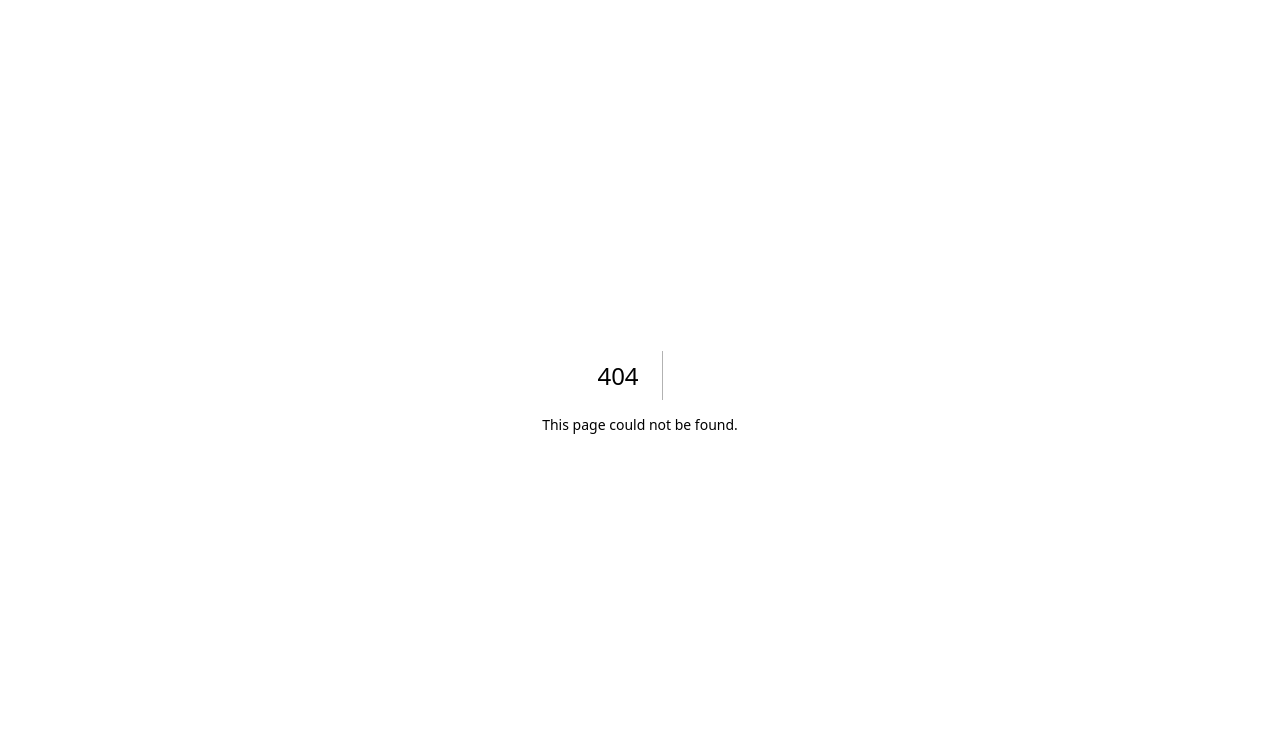
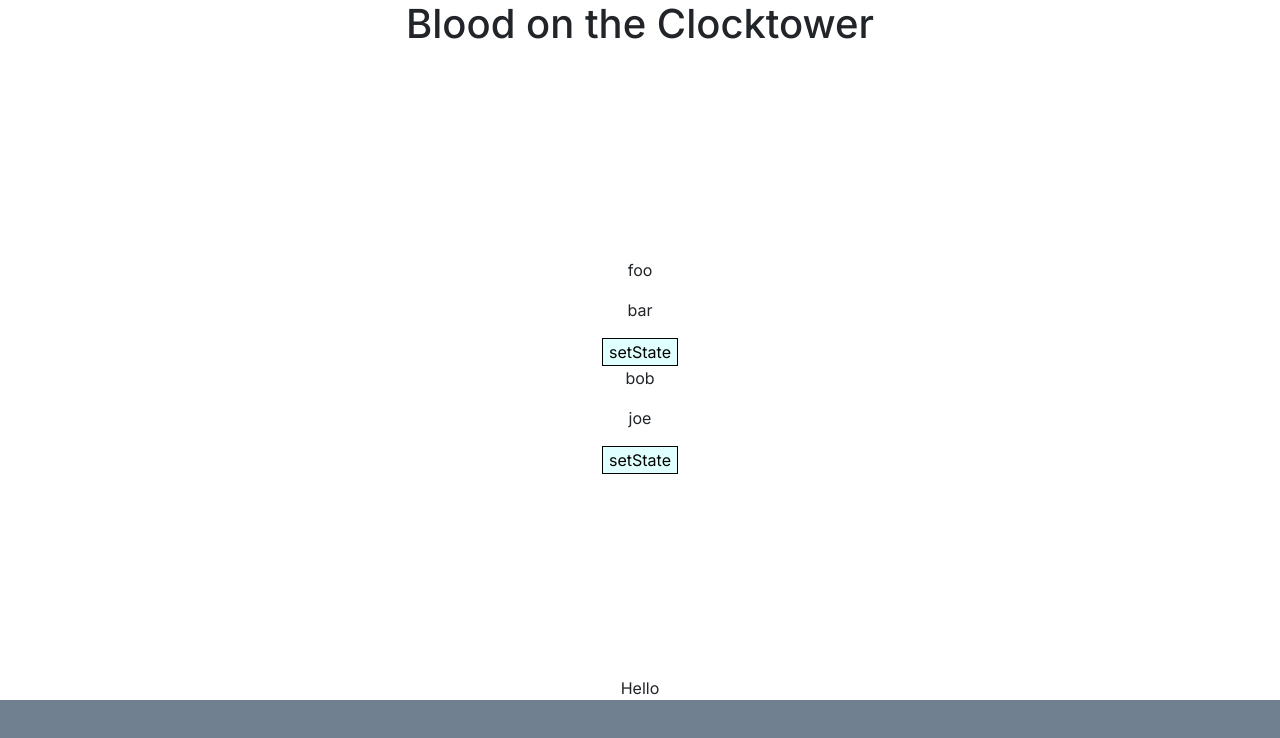
Before and after one commit to kevany23/botclocktower, a Next.js app: page /reduxtest in a window 1280 px wide. Before the commit this address had no page. Shown: the top 738 px of the page. Built offline with nearby package versions, Linux system fonts and the light colour scheme.

Commit message:
Set up subcomponents

```diff
--- a/src/app/globals.css
+++ b/src/app/globals.css
@@ -16,7 +16,11 @@
 }
 
 html, body {
-  background-color: ghostwhite;
+  background-color: slategray;
+}
+
+body {
+  margin-top: 40px;
 }
 
 div {
@@ -32,6 +36,12 @@
   max-width: 200px;
 }
 
-#gameDiv {
+#game-screen {
   background-color: white;
+  min-width: 400px;
+  width: 70%;
+  padding: 20px;
+  margin: 10px;
+  min-height: 600px;
+  justify-content: center;
 }
--- /dev/null
+++ b/src/app/redux/gameslice.ts
@@ -0,0 +1,24 @@
+import { createSlice } from '@reduxjs/toolkit';
+
+export const gameSlice = createSlice({
+  name: 'todos',
+  initialState: {
+    isGameRunning: false
+  },
+  reducers: {
+    startGame: (state) => {
+      state.isGameRunning = true;
+      return state
+    },
+    endGame: (state) => {
+      state.isGameRunning = false;
+      return state
+    }
+  }
+});
+
+// this is for dispatch
+export const { startGame, endGame } = gameSlice.actions;
+
+// this is for configureStore
+export default gameSlice.reducer;
--- /dev/null
+++ b/src/app/reduxtest/page.tsx
@@ -0,0 +1,42 @@
+"use client"
+import Image from 'next/image'
+import styles from '../layout.module.css'
+import { Provider } from 'react-redux'
+import { useSelector, useDispatch } from 'react-redux';
+import { todoSlice, addTodo } from '../redux/todoslice'
+import { addPlayer } from '../redux/playerslice'
+import { ReduxProvider } from '../provider'
+import { RootState, AppDispatch } from '../store'
+import {Container, Row, Col} from 'react-bootstrap';
+
+export default function Home() {
+  console.log('load')
+  console.log(useDispatch);
+  console.log(todoSlice);
+  const dispatch = useDispatch();
+  const todo = useSelector((state: RootState) => state.todo);
+  const players = useSelector((state: RootState) => state.players);
+  return (
+    <>
+      <main className={styles.main}>
+        <div>
+        <h1> Blood on the Clocktower </h1>
+        <div id="game-screen">
+          <div>
+            {todo.map((item, idx) => <p key={idx}>{item}</p>)}
+            <button onClick={() => dispatch(addTodo("baz"))}>setState</button>
+          </div>
+          <div>
+            {players.map((item, idx) => <p key={idx}>{item}</p>)}
+            <button onClick={() => dispatch(addPlayer("sej"))}>setState</button>
+          </div>
+        </div>
+
+        <Container>
+          Hello
+        </Container>
+        </div>
+      </main>
+    </>
+  )
+}
--- a/src/app/store.ts
+++ b/src/app/store.ts
@@ -1,11 +1,13 @@
 import { configureStore } from "@reduxjs/toolkit";
 import todoReducer from "./redux/todoslice";
 import playerReducer from "./redux/playerslice";
+import gameReducer from "./redux/gameslice";
 
 export const store = configureStore({
   reducer: {
     todo: todoReducer,
-    players: playerReducer
+    players: playerReducer,
+    gameState: gameReducer
   }
 });
 
```
Also changed, not shown: src/app/components/game_creator.tsx (added, +12 -0 lines), src/app/page.tsx (+10 -17 lines), src/app/components/grimoire.tsx (added), src/app/components/menu.tsx (added), src/app/components/roles_list.tsx (added).
